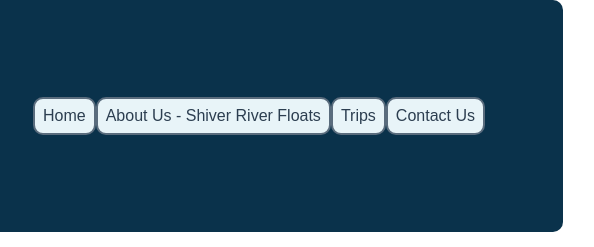
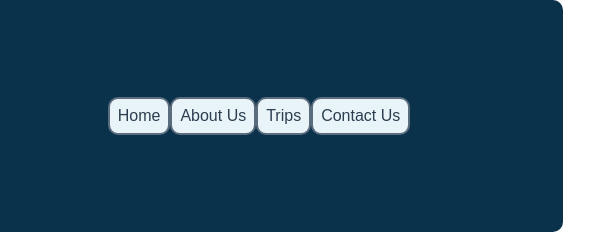
Before and after one commit to Hyrumdrums/wdd130, a plain HTML site: page wwr/about.html in a window 1280 px wide. Shown: the top 247 px of the page, 497-1091 px from the left. Drawn offline with Linux system fonts and the light colour scheme.

Commit message:
adjust meta

```diff
--- a/wwr/about.html
+++ b/wwr/about.html
@@ -6,7 +6,7 @@
   <meta charset="UTF-8">
   <meta name="viewport" content="width=device-width, initial-scale=1.0">
   <title>About Us</title>
-  <meta name="description" content="About Us">
+  <meta name="description" content="About Shiver River Floats">
   <meta name="author" content="Dallin Layton">
   <link rel="stylesheet" href="styles/rafting.css">
 </head>
@@ -16,7 +16,7 @@
     <img class="logo" src="images/logo-small.webp" alt="WWR Logo">
     <nav>
       <a href="index.html">Home</a>
-      <a href="about.html">About Us - Shiver River Floats</a>
+      <a href="about.html">About Us</a>
       <a href="trips.html">Trips</a>
       <a href="contact.html">Contact Us</a>
     </nav>
```
